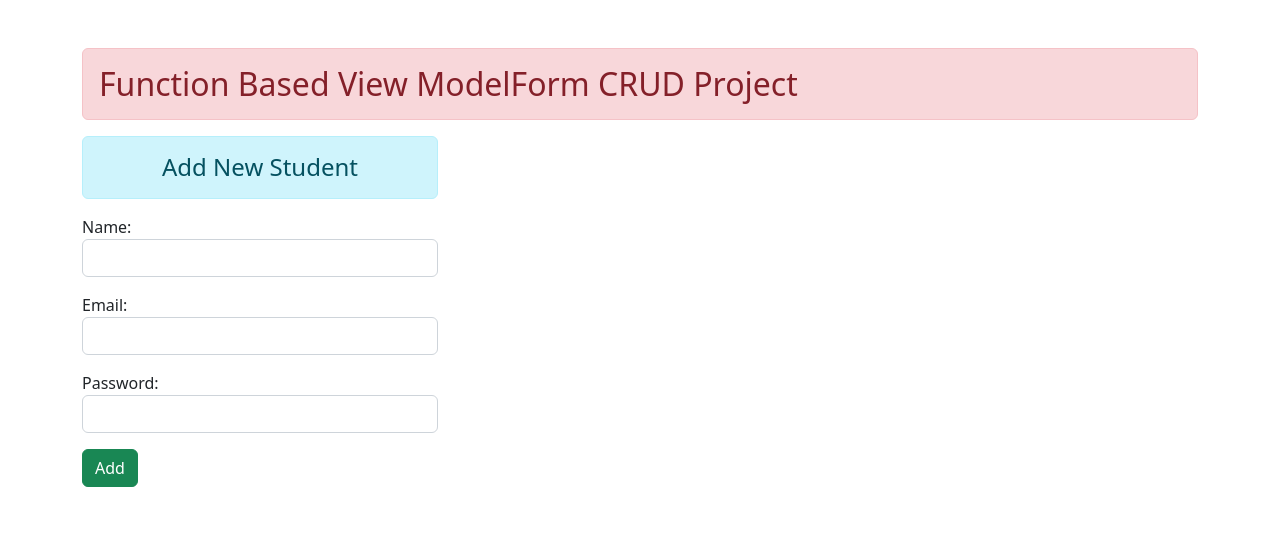
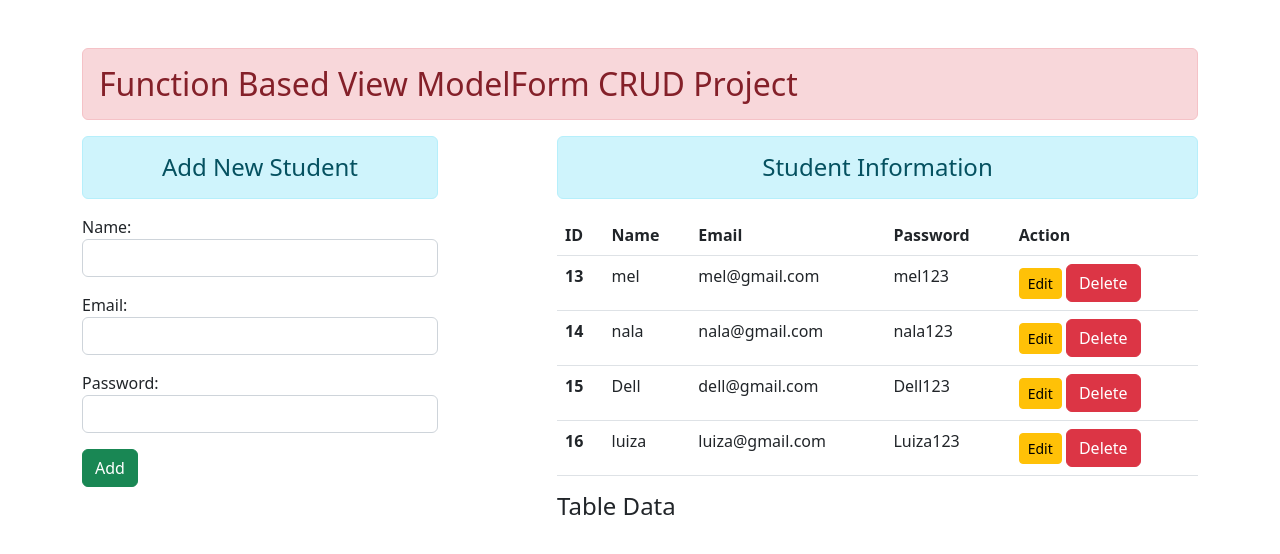
Before and after one commit to FelipeM0reira/CRUD-django, a Django app: page / in a window 1280 px wide. Shown: the top 554 px of the page. Run offline with Django 4.2, Linux system fonts and the light colour scheme; data comes from the database, SQL or seed files in the repository; some libraries are stand-ins or nearby versions.

Commit message:
Função delete adicionada.

```diff
--- a/crudproject1/crudproject1/urls.py
+++ b/crudproject1/crudproject1/urls.py
@@ -20,4 +20,5 @@ from enroll import views
 urlpatterns = [
     path('admin/', admin.site.urls),
     path('', views.add_show, name="addandshow"),
+    path('delete/<int:id>/', views.delete_data, name="deletedata"),
 ]
--- a/crudproject1/enroll/templates/enroll/addandshow.html
+++ b/crudproject1/enroll/templates/enroll/addandshow.html
@@ -7,6 +7,41 @@
       <input type="submit" class="btn btn-success" value="Add" />
     </form>
   </div>
+
+  <div class="col-sm-7 offset-1">
+    <h4 class="text-center alert alert-info">Student Information</h4>
+    {% if stu %}
+    <table class="table table-hover">
+      <thead>
+        <tr>
+          <th scope="col">ID</th>
+          <th scope="col">Name</th>
+          <th scope="col">Email</th>
+          <th scope="col">Password</th>
+          <th scope="col">Action</th>
+        </tr>
+      </thead>
+      <tbody>
+        {% for st in stu %}
+        <tr>
+          <th scope="row">{{st.id}}</th>
+          <td>{{st.name}}</td>
+          <td>{{st.email}}</td>
+          <td>{{st.password}}</td>
+          <td>
+          <a href="#" class="btn btn-warning btn-sm">Edit</a>
+          <form action="{% url 'deletedata' st.id %}" method="post" class="d-inline"> {% csrf_token%}
+           <input type="submit" class="btn btn-danger" value="Delete">
+          </td>
+        </tr>
+        {% endfor %}
+      </tbody>
+    </table>
+    <h4>Table Data</h4>
+    {% else %}
+    <h4 class="text-center alert alert-warning">No Records</h4>
+    {% endif %}
+  </div>
 </div>
 
 {% endblock content %}
--- a/crudproject1/enroll/views.py
+++ b/crudproject1/enroll/views.py
@@ -1,7 +1,9 @@
-from django.shortcuts import render
+from django.shortcuts import render, HttpResponseRedirect
 from .forms import StudentRegistration
 from .models import User
 # Create your views here.
+
+# This Function Will Add new Item and Show All Items
 
 
 def add_show(request):
@@ -13,7 +15,17 @@ def add_show(request):
             pw = fm.cleaned_data['password']
             reg = User(name=nm, email=em, password=pw)
             reg.save()
-
+            fm = StudentRegistration()
     else:
         fm = StudentRegistration()
-    return render(request, 'enroll/addandshow.html', {'form': fm})
+    stud = User.objects.all()
+    return render(request, 'enroll/addandshow.html', {'form': fm, 'stu': stud})
+
+    # This Function will Delete
+
+
+def delete_data(request, id):
+    if request.method == 'POST':
+        pi = User.objects.get(pk=id)
+        pi.delete()
+    return HttpResponseRedirect('/')
```
Also changed, not shown: crudproject1/db.sqlite3.
